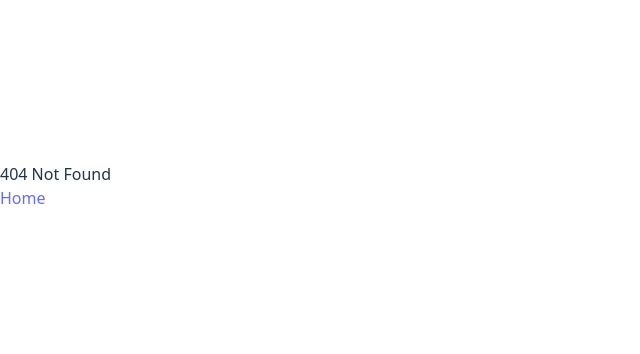
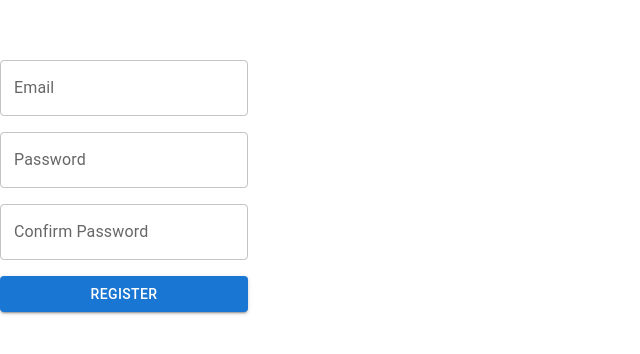
Before and after one commit to shalick/stack-overflow-analogue, a React (Vite) app: page /registration in a window 1280 px wide. Before the commit this address had no page. Shown: the part 214-568 px from the top of the page, without its empty margins (0-640 px from the left). Built offline with nearby package versions, Linux system fonts and the light colour scheme.

Commit message:
feature: add registerpage component, auth store and use auth hook

```diff
--- a/src/api/axios.ts
+++ b/src/api/axios.ts
@@ -1,7 +1,7 @@
-import axios from "axios";
+import axios from 'axios';
 
 const api = axios.create({
-  baseURL: "/api",
+  baseURL: '/api',
   withCredentials: true,
 });
 
@@ -10,7 +10,7 @@ api.interceptors.response.use(
   async (error) => {
     if (error.response?.status === 401) {
       try {
-        await api.post("/refresh");
+        await api.post('/refresh');
         return api(error.config);
       } catch (refreshError) {
         return Promise.reject(refreshError);
--- /dev/null
+++ b/src/auth/useAuthStore.ts
@@ -0,0 +1,13 @@
+import { create } from 'zustand';
+
+interface AuthState {
+  user: null | { id: string; email: string };
+  setUser: (user: AuthState['user']) => void;
+  clearUser: () => void;
+}
+
+export const useAuthStore = create<AuthState>((set) => ({
+  user: null,
+  setUser: (user) => set({ user }),
+  clearUser: () => set({ user: null }),
+}));
--- /dev/null
+++ b/src/hooks/useAuth.ts
@@ -0,0 +1,65 @@
+import { useMutation, useQueryClient } from "@tanstack/react-query";
+import api from "../api/axios";
+import { useAuthStore } from "../auth/useAuthStore";
+import { toast } from "react-hot-toast";
+
+export const useLogin = () => {
+  const setUser = useAuthStore((state) => state.setUser);
+  const queryClient = useQueryClient();
+
+  return useMutation({
+    mutationFn: async ({
+      email,
+      password,
+    }: {
+      email: string;
+      password: string;
+    }) => {
+      const res = await api.post("/login", { email, password });
+      return res.data;
+    },
+    onSuccess: (data) => {
+      setUser(data.user);
+      toast.success("Logged in successfully!");
+      queryClient.invalidateQueries({ queryKey: ["me"] });
+    },
+    onError: () => toast.error("Login failed"),
+  });
+};
+
+export const useLogout = () => {
+  const clearUser = useAuthStore((state) => state.clearUser);
+
+  return useMutation({
+    mutationFn: () => api.post("/logout"),
+    onSuccess: () => {
+      clearUser();
+      toast.success("Logged out");
+    },
+    onError: () => toast.error("Logout failed"),
+  });
+};
+
+export const useRegister = () => {
+  const setUser = useAuthStore((state) => state.setUser);
+  const queryClient = useQueryClient();
+
+  return useMutation({
+    mutationFn: async ({
+      email,
+      password,
+    }: {
+      email: string;
+      password: string;
+    }) => {
+      const res = await api.post("/register", { email, password });
+      return res.data;
+    },
+    onSuccess: (data) => {
+      setUser(data.user);
+      toast.success("Registered successfully!");
+      queryClient.invalidateQueries({ queryKey: ["me"] });
+    },
+    onError: () => toast.error("Registration failed"),
+  });
+};
--- a/src/main.tsx
+++ b/src/main.tsx
@@ -6,11 +6,18 @@ import HomePage from "./pages/home/HomePage.tsx";
 import PostsPage from "./pages/posts/PostsPage.tsx";
 import { PostPage } from "./pages/posts/PostPage.tsx";
 import { NotFoundPage } from "./pages/notfound/NotFoundPage.tsx";
+import RegistrationPage from "./pages/register/RegistrationPage.tsx";
+import { QueryClient, QueryClientProvider } from "@tanstack/react-query";
 
 const router = createBrowserRouter([
   {
     path: "/",
     element: <HomePage />,
+    errorElement: <NotFoundPage />,
+  },
+  {
+    path: "/registration",
+    element: <RegistrationPage />,
     errorElement: <NotFoundPage />,
   },
   {
@@ -25,8 +32,12 @@ const router = createBrowserRouter([
   },
 ]);
 
+const queryClient = new QueryClient();
+
 createRoot(document.getElementById("root")!).render(
   <StrictMode>
-    <RouterProvider router={router} />
+    <QueryClientProvider client={queryClient}>
+      <RouterProvider router={router} />
+    </QueryClientProvider>
   </StrictMode>
 );
--- /dev/null
+++ b/src/pages/register/RegistrationPage.tsx
@@ -0,0 +1,86 @@
+import { useForm } from "react-hook-form";
+import { z } from "zod";
+import { zodResolver } from "@hookform/resolvers/zod";
+import { useRegister } from "../../hooks/useAuth";
+import { TextField, Button, Box } from "@mui/material";
+
+const schema = z
+  .object({
+    email: z.string().email("Invalid email"),
+    password: z.string().min(6, "Password must be at least 6 characters"),
+    passwordConfirmation: z.string(),
+  })
+  .refine((data) => data.password === data.passwordConfirmation, {
+    message: "Passwords do not match",
+    path: ["passwordConfirmation"],
+  });
+
+type RegisterFormInputs = z.infer<typeof schema>;
+
+// const schema = z.object({
+//   email: z.string().email(),
+//   password: z.string().min(8),
+// });
+// type FormFields = {
+//   email: string;
+//   password: string;
+// };
+
+const RegistrationPage = () => {
+  const registerMutation = useRegister();
+  const {
+    register,
+    handleSubmit,
+    formState: { errors },
+  } = useForm<RegisterFormInputs>({
+    resolver: zodResolver(schema),
+  });
+
+  const onSubmit = (data: RegisterFormInputs) => {
+    registerMutation.mutate({ email: data.email, password: data.password });
+  };
+
+  return (
+    <Box
+      component="form"
+      onSubmit={handleSubmit(onSubmit)}
+      sx={{
+        display: "flex",
+        flexDirection: "column",
+        gap: 2,
+        maxWidth: 400,
+        mx: "auto",
+      }}
+    >
+      <TextField
+        label="Email"
+        {...register("email")}
+        error={!!errors.email}
+        helperText={errors.email?.message}
+      />
+      <TextField
+        type="password"
+        label="Password"
+        {...register("password")}
+        error={!!errors.password}
+        helperText={errors.password?.message}
+      />
+      <TextField
+        type="password"
+        label="Confirm Password"
+        {...register("passwordConfirmation")}
+        error={!!errors.passwordConfirmation}
+        helperText={errors.passwordConfirmation?.message}
+      />
+      <Button
+        variant="contained"
+        type="submit"
+        // disabled={registerMutation.isLoading}
+      >
+        Register
+      </Button>
+    </Box>
+  );
+};
+
+export default RegistrationPage;
```
Also changed, not shown: package.json (+10 -1 lines), 1 other file (tests, documents, lock files or other folders).
